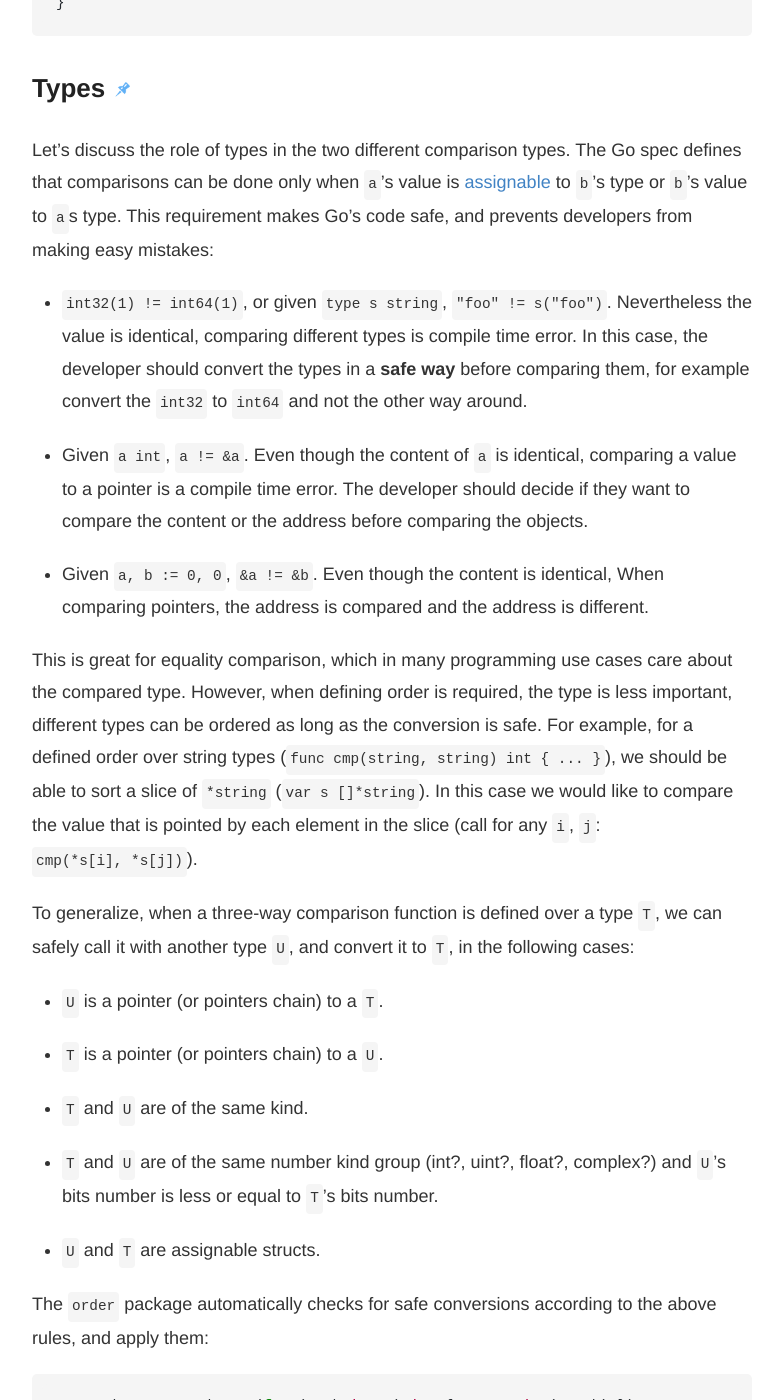
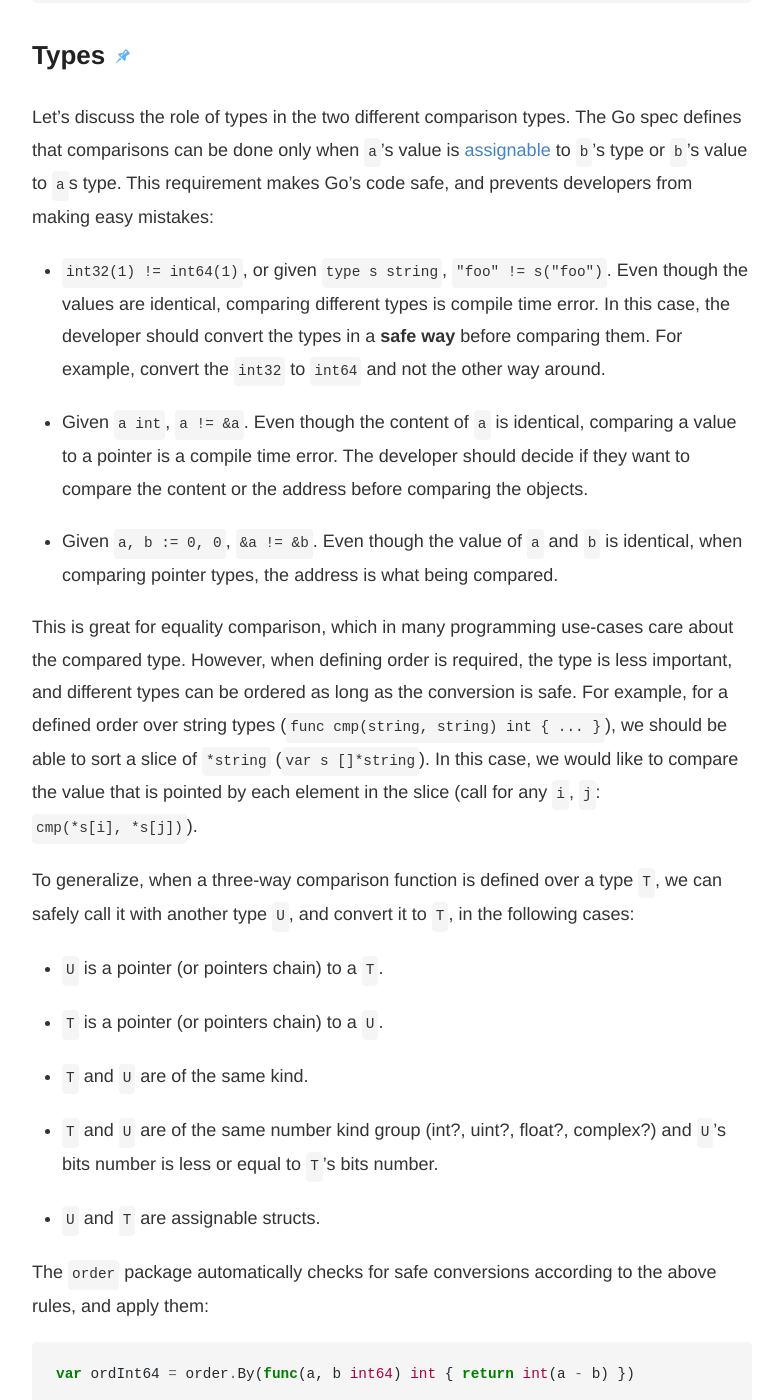
Before and after one commit to posener/posener.github.io, a Jekyll site: the page built from _posts/2020-04-03-order.md, in a window 1280 px wide and 1400 px high, scrolled down 2942 px. Shown: the whole window, without its empty margins (248-1031 px from the left). Built offline with Jekyll 4.4.1, drawn with Linux system fonts in a browser that asks for light colours; emoji names are drawn with the system emoji font; comment, search, counter and statistics services are not loaded; some of the changed text lies outside the part shown.

Commit message:
small fixes

````diff
--- a/_posts/2020-04-03-order.md
+++ b/_posts/2020-04-03-order.md
@@ -52,8 +53,8 @@ if a == b then cmp(a, b) == 0
 if a >  b then cmp(a, b) >  0
 ```
 
-Using the three-way comparison function might be harder to understand: reading `cmp(a, b) < 0` not
-translated immediately as `a < b`. One way to remember how to translate the reading of such
+Using the three-way comparison function might be harder to understand: reading `cmp(a, b) < 0` is
+not translated immediately as `a < b`. One way to remember how to translate the reading of such
 comparison is with the following diff:
 
 ```diff
@@ -119,22 +119,22 @@ comparisons can be done only when `a`'s value is
 [assignable](https://golang.org/ref/spec#Assignability) to `b`'s type or `b`'s value to `a`s type.
 This requirement makes Go's code safe, and prevents developers from making easy mistakes:
 
-*   `int32(1) != int64(1)`, or given `type s string`, `"foo" != s("foo")`. Nevertheless the value is
-    identical, comparing different types is compile time error. In this case, the developer should
-    convert the types in a **safe way** before comparing them, for example convert the `int32` to
-    `int64` and not the other way around.
+*   `int32(1) != int64(1)`, or given `type s string`, `"foo" != s("foo")`. Even though the values
+	are identical, comparing different types is compile time error. In this case, the developer
+	should convert the types in a **safe way** before comparing them. For example, convert the
+	`int32` to `int64` and not the other way around.
 *   Given `a int`, `a != &a`. Even though the content of `a` is identical, comparing a value to a
     pointer is a compile time error. The developer should decide if they want to compare the content
     or the address before comparing the objects.
-*   Given `a, b := 0, 0`, `&a != &b`. Even though the content is identical, When comparing pointers,
-    the address is compared and the address is different.
+*   Given `a, b := 0, 0`, `&a != &b`. Even though the value of `a` and `b` is identical, when
+	comparing pointer types, the address is what being compared.
 
-This is great for equality comparison, which in many programming use cases care about the compared
-type. However, when defining order is required, the type is less important, different types can be
-ordered as long as the conversion is safe. For example, for a defined order over string types
+This is great for equality comparison, which in many programming use-cases care about the compared
+type. However, when defining order is required, the type is less important, and different types can
+be ordered as long as the conversion is safe. For example, for a defined order over string types
 (`func cmp(string, string) int { ... }`), we should be able to sort a slice of `*string`
-(`var s []*string`). In this case we would like to compare the value that is pointed by each element
-in the slice (call for any `i`, `j`: `cmp(*s[i], *s[j])`).
+(`var s []*string`). In this case, we would like to compare the value that is pointed by each
+element in the slice (call for any `i`, `j`: `cmp(*s[i], *s[j])`).
 
 To generalize, when a three-way comparison function is defined over a type `T`, we can safely call
 it with another type `U`, and convert it to `T`, in the following cases:
@@ -190,7 +190,7 @@ func threeWayPerson(a, b person) int {
 }
 ```
 
-What we did above is to define first and second ordering, it was to say: first order by name, then
+What we did above is to define first and second ordering. It was to say: first order by name, then
 order by age. This is similar to the `order by` SQL statement or how we sort columns of a table in a
 spreadsheets program. We could generalize this technique: define a comparison function for each
 field, apply the functions by the importance order and return the first comparison that doesn't tie:
````
Also changed, not shown: other parts of _posts/2020-04-03-order.md (+7 -7 lines).
